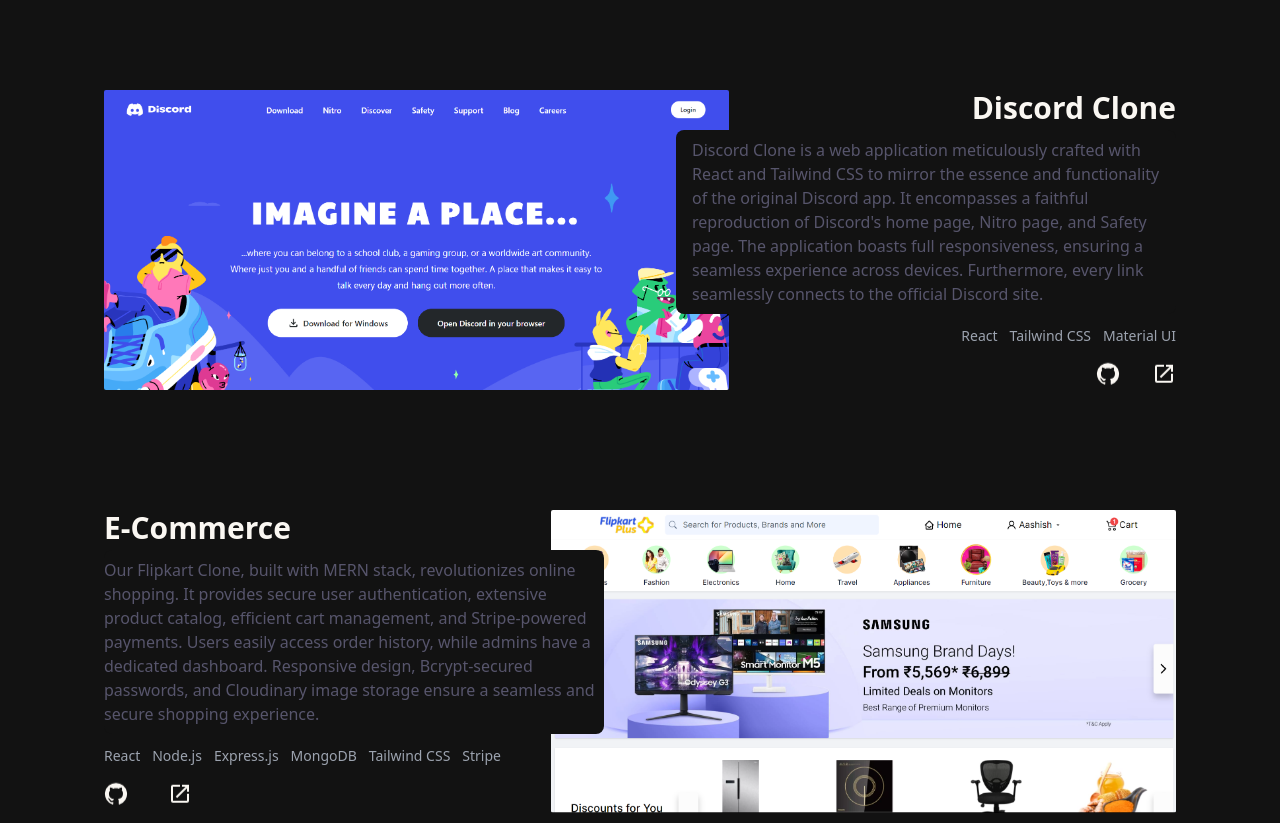
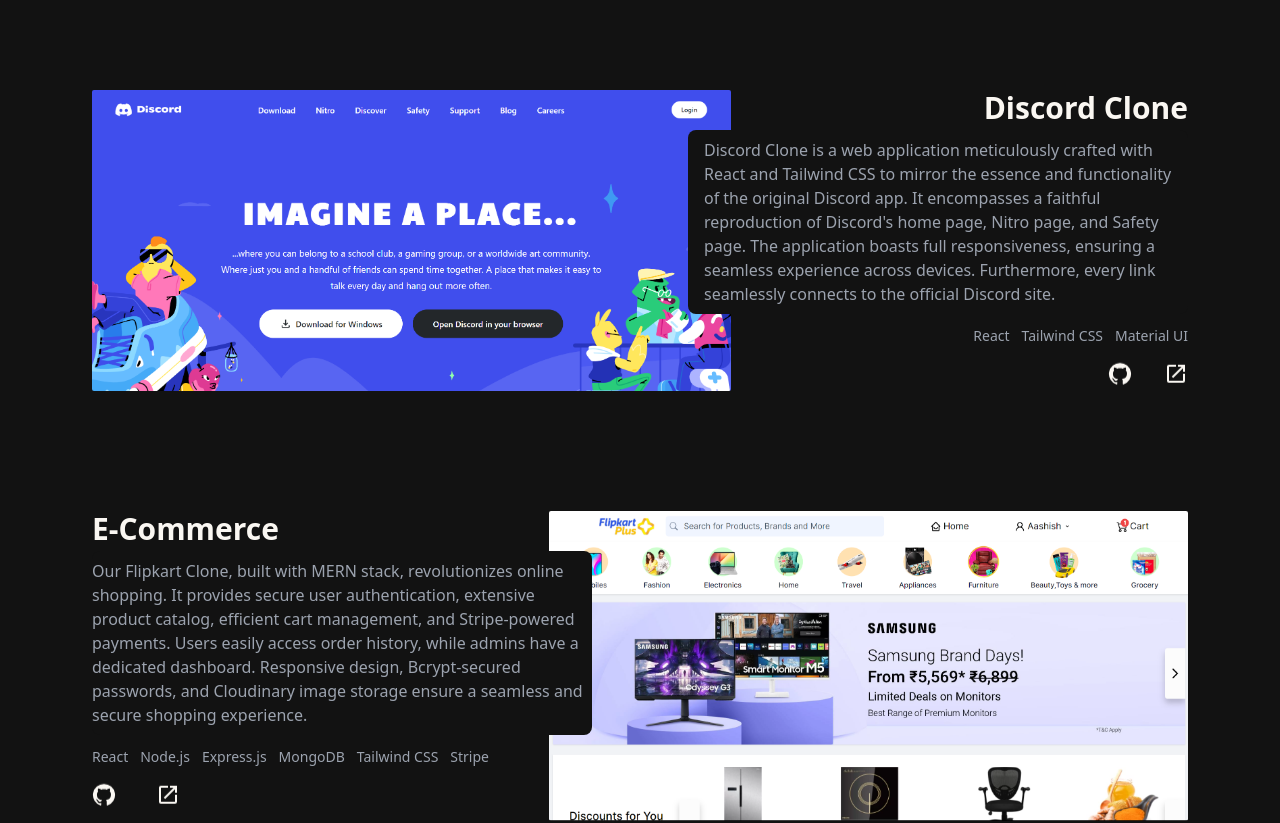
Before and after one commit to aashish-dhiman/portfolio-website, a React (Vite) app: page / in a window 1280 px wide. Shown: the part 1440-2263 px from the top of the page. Built offline with nearby package versions, Linux system fonts and the light colour scheme.

Commit message:
added: custom hover effect

```diff
--- a/src/App.jsx
+++ b/src/App.jsx
@@ -9,7 +9,7 @@
     return (
         <>
             <Navbar />
-            <main className=" bg-bgDark text-textWhite px-8">
+            <main className=" bg-bgDark text-textWhite px-5 md:px-8">
                 <HeroSection />
                 <About />
                 <Projects />
--- a/src/components/About.jsx
+++ b/src/components/About.jsx
@@ -111,7 +111,7 @@
                                         animate={{ opacity: 1 }}
                                         transition={{ duration: 1 }}
                                         key={i}
-                                        className="group relative"
+                                        className="group relative hover:-translate-y-[4px] transition-all duration-500 ease-in-out cursor-pointer"
                                     >
                                         <img
                                             src={skill.img}
--- a/src/components/Navbar.jsx
+++ b/src/components/Navbar.jsx
@@ -140,6 +140,7 @@
                     </ul>
                 </div>
                 <div className="hidden md:flex items-center justify-between gap-4 text-[24px]">
+                    <span className="py-2 px-1 hover:-translate-y-[2px] transition-all duration-500 ease-in-out cursor-pointer">
                         <a
                             href="https://www.linkedin.com/in/aashish-dhiman/"
                             target="_blank"
@@ -147,6 +148,8 @@
                         >
                             <BsLinkedin />
                         </a>
+                    </span>
+                    <span className="py-2 px-1 hover:-translate-y-[2px] transition-all duration-500 ease-in-out cursor-pointer">
                         <a
                             href="https://github.com/aashish-dhiman"
                             target="_blank"
@@ -154,9 +157,12 @@
                         >
                             <BsGithub />
                         </a>
+                    </span>
+                    <span className="py-2 px-1 hover:-translate-y-[2px] transition-all duration-500 ease-in-out cursor-pointer">
                         <a href="mailto:aashishdhiman88@gmail.com">
                             <HiMailOpen />
                         </a>
+                    </span>
                     {/* <span className="text-[20px]">
                         <BsSun />
                     </span> */}
--- a/src/components/TabbedComponent.jsx
+++ b/src/components/TabbedComponent.jsx
@@ -1,10 +1,12 @@
 const TabbedComponent = ({ active, selectTab, children }) => {
     const buttonClasses = active
         ? "text-white border-b-2 border-b-textPara"
-        : "text-[#ADB7BE] ";
+        : "text-[#ADB7BE] hover:-translate-y-[1px] transition-all duration-500 ease-in-out";
 
     return (
-        <button onClick={selectTab}>
+        <button
+            onClick={selectTab}
+        >
             <p
                 className={`mr-3 font-semibold text-lg hover:text-white ${buttonClasses}`}
             >
--- a/src/components/projectType/LeftView.jsx
+++ b/src/components/projectType/LeftView.jsx
@@ -1,11 +1,13 @@
+/* eslint-disable react/prop-types */
 import GitHubIcon from "@mui/icons-material/GitHub";
 import LaunchIcon from "@mui/icons-material/Launch";
 import { motion, useInView } from "framer-motion";
-import { useRef } from "react";
+import { useRef, useState } from "react";
 
 const LeftView = ({ id, name, description, img, tech, source, demo }) => {
     const refContent = useRef(null);
     const inViewContent = useInView(refContent);
+    const [isMouseOver, setIsMouseOver] = useState(false);
 
     return (
         <div className="grid grid-cols-1 lg:grid-cols-12 md:px-10 mt-[80px] lg:mt-[120px]">
@@ -21,12 +23,20 @@
                 className="col-span-5 flex flex-col w-full items-start relative order-2 lg:order-1"
             >
                 {/* project tagline */}
-                <div className="text-3xl font-[600] w-full text-left py-2 lg:p-0">
+                <div
+                    className={`text-3xl font-[600] w-full text-left py-2 lg:p-0 ${
+                        isMouseOver && "text-textPara"
+                    } transition-all ease-in-out duration-300`}
+                >
                     <h3>{name}</h3>
                 </div>
                 {/* description absolute */}
                 <div className="lg:absolute group top-[40px] left-0 z-10 w-full lg:w-[500px]  rounded-lg bg-bgDark md:py-2">
-                    <p className="text-md text-textLight sm:text-textPara cursor-pointer group-hover:text-textLight transition-all ease-in-out duration-300">
+                    <p
+                        className={`text-md text-textLight cursor-pointer ${
+                            isMouseOver && "text-textPara"
+                        } transition-all ease-in-out duration-300`}
+                    >
                         {description}
                     </p>
                 </div>
@@ -67,14 +77,20 @@
             {/* project image */}
             <motion.div
                 ref={refContent}
-                initial={{ opacity: 0, filter: "blur(6px) brightness(50%)" }}
+                initial={{ opacity: 0, filter: "blur(6px)" }}
                 animate={
                     inViewContent
-                        ? { opacity: 1, filter: "blur(0px) brightness(100%)" }
-                        : { opacity: 1, filter: "blur(6px) brightness(50%)" }
+                        ? { opacity: 1, filter: "blur(0px)" }
+                        : { opacity: 1, filter: "blur(6px) " }
                 }
                 transition={{ duration: 1 }}
-                className="col-span-7 order-1 lg:order-2 brightness-50 hover:brightness-100 transition-all ease-in duration-300 "
+                className="col-span-7 order-1 lg:order-2 transition-all ease-in-out duration-700 hover:-translate-y-[4px]"
+                onMouseEnter={() => {
+                    setIsMouseOver(true);
+                }}
+                onMouseLeave={() => {
+                    setIsMouseOver(false);
+                }}
             >
                 <a href={demo} target="_blank" rel="noreferrer">
                     <img
--- a/src/components/projectType/RightView.jsx
+++ b/src/components/projectType/RightView.jsx
@@ -1,11 +1,13 @@
 import GitHubIcon from "@mui/icons-material/GitHub";
 import LaunchIcon from "@mui/icons-material/Launch";
 import { motion, useInView } from "framer-motion";
-import { useRef } from "react";
+import { useRef, useState } from "react";
 
 const RightView = ({ id, name, description, img, tech, source, demo }) => {
     const refContent = useRef(null);
     const inViewContent = useInView(refContent);
+    const [isMouseOver, setIsMouseOver] = useState(false);
+
     return (
         <div className="grid grid-cols-1 lg:grid-cols-12 md:px-10 mt-[80px] lg:mt-[120px]">
             <motion.div
@@ -17,7 +19,13 @@
                         : { opacity: 1, filter: "blur(6px) brightness(50%)" }
                 }
                 transition={{ duration: 1 }}
-                className="col-span-7 brightness-50 hover:brightness-100 transition-all ease-in duration-300"
+                className="col-span-7 brightness-50 hover:brightness-100 transition-all ease-in-out duration-700 hover:-translate-y-[4px] "
+                onMouseEnter={() => {
+                    setIsMouseOver(true);
+                }}
+                onMouseLeave={() => {
+                    setIsMouseOver(false);
+                }}
             >
                 <a href={demo} target="_blank" rel="noreferrer">
                     <img
@@ -44,7 +52,11 @@
                 </div>
                 {/* description absolute */}
                 <div className="lg:absolute group top-[40px] z-10 right-0 w-full lg:w-[500px]  rounded-lg bg-bgDark md:pl-4 md:py-2">
-                    <p className="text-md text-textLight sm:text-textPara cursor-pointer group-hover:text-textLight transition-all ease-in-out duration-300">
+                    <p
+                        className={`text-md text-textLight cursor-pointer ${
+                            isMouseOver && "text-textPara"
+                        } transition-all ease-in-out duration-300`}
+                    >
                         {description}
                     </p>
                 </div>
```
Also changed, not shown: src/components/Contact.jsx (+4 -4 lines), src/components/HeroSection.jsx (+5 -5 lines). Lines whose indentation alone changed are shown as unchanged.
